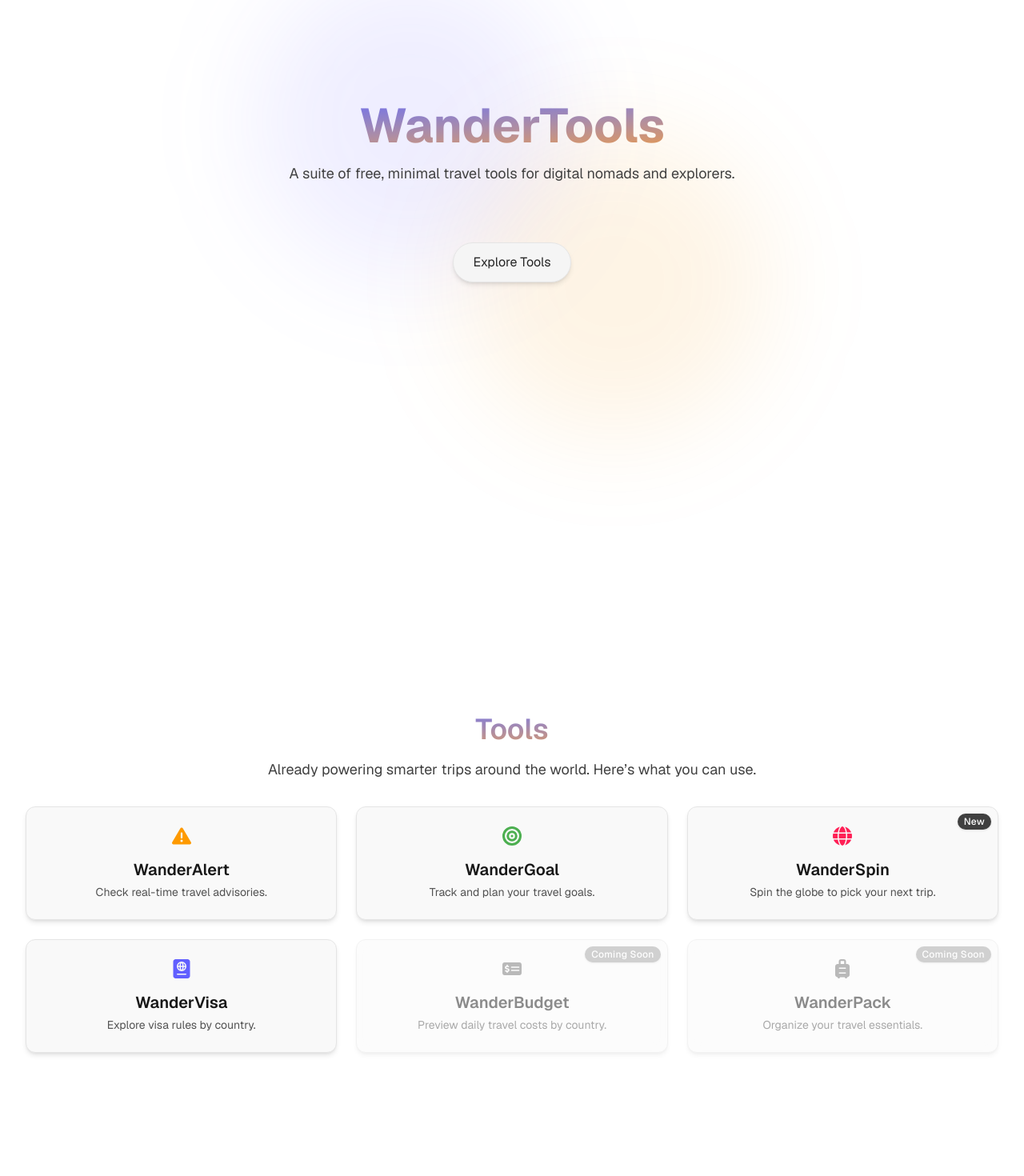
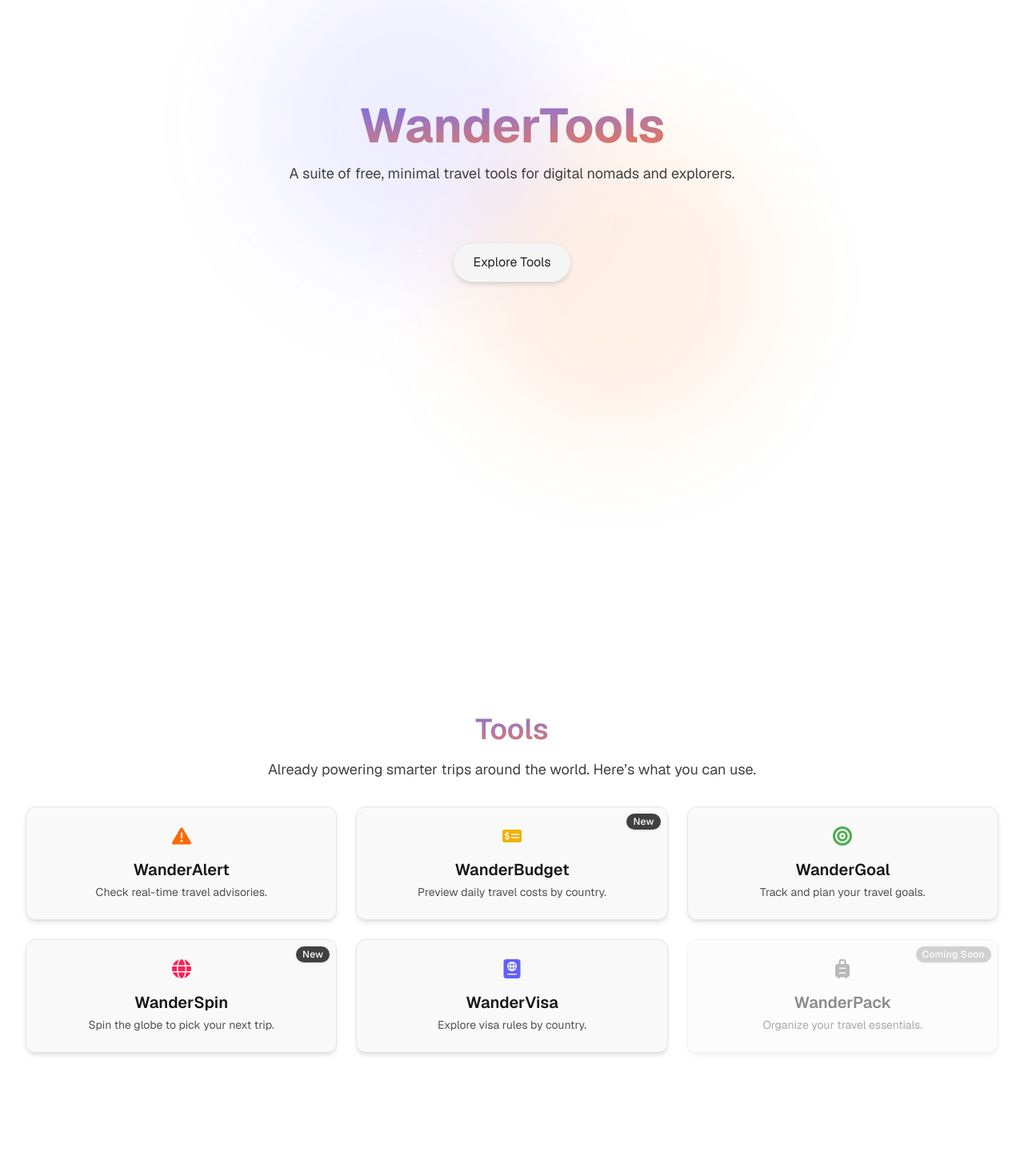
Before and after one commit to afigard/wandertools, a Next.js app: page / in a window 1280 px wide. Shown: the part 240-1710 px from the top of the page at 80% size. Built offline with nearby package versions, Linux system fonts and the light colour scheme.

Commit message:
🚀 Deploy WanderBudget

```diff
--- a/app/layout.tsx
+++ b/app/layout.tsx
@@ -56,7 +56,7 @@ export default function RootLayout({
         className={`${geistSans.variable} ${geistMono.variable} antialiased`}
       >
         <div className="fixed top-1/4 left-1/4 w-96 h-96 bg-indigo-500/10 rounded-full blur-3xl -z-10" />
-        <div className="fixed top-1/2 right-1/4 w-96 h-96 bg-amber-500/10 rounded-full blur-3xl -z-10" />
+        <div className="fixed top-1/2 right-1/4 w-96 h-96 bg-orange-500/10 rounded-full blur-3xl -z-10" />
         {children}
       </body>
     </html>
--- a/app/page.tsx
+++ b/app/page.tsx
@@ -19,9 +19,17 @@ const apps = [
   {
     name: "WanderAlert",
     description: "Check real-time travel advisories.",
-    icon: <FaTriangleExclamation className="text-2xl text-amber-500" />,
+    icon: <FaTriangleExclamation className="text-2xl text-orange-500" />,
     href: "https://wanderalert.vercel.app/",
     disabled: false,
+  },
+  {
+    name: "WanderBudget",
+    description: "Preview daily travel costs by country.",
+    icon: <FaMoneyCheckDollar className="text-2xl text-yellow-500" />,
+    href: "https://wanderbudget.vercel.app/",
+    disabled: false,
+    badge: "new",
   },
   {
     name: "WanderGoal",
@@ -44,13 +52,6 @@ const apps = [
     icon: <FaPassport className="text-2xl text-indigo-500" />,
     href: "https://wandervisa-nine.vercel.app/",
     disabled: false,
-  },
-  {
-    name: "WanderBudget",
-    description: "Preview daily travel costs by country.",
-    icon: <FaMoneyCheckDollar className="text-2xl text-neutral-500" />,
-    href: "",
-    disabled: true,
   },
   {
     name: "WanderPack",
@@ -159,7 +160,7 @@ export default function Home() {
             transition={{ duration: 0.7 }}
             className="w-full max-w-4xl px-4"
           >
-            <h1 className="text-5xl sm:text-6xl font-bold mb-4 bg-gradient-to-br from-indigo-500 to-amber-500 text-transparent bg-clip-text">
+            <h1 className="text-5xl sm:text-6xl font-bold mb-4 bg-gradient-to-br from-indigo-500 to-orange-500 text-transparent bg-clip-text">
               WanderTools
             </h1>
             <p
@@ -194,7 +195,7 @@ export default function Home() {
             viewport={{ once: true }}
             className="w-full"
           >
-            <h2 className="text-3xl sm:text-4xl font-semibold mb-4 bg-gradient-to-br from-indigo-500 to-amber-500 text-transparent bg-clip-text">
+            <h2 className="text-3xl sm:text-4xl font-semibold mb-4 bg-gradient-to-br from-indigo-500 to-orange-500 text-transparent bg-clip-text">
               Tools
             </h2>
             <p
@@ -267,7 +268,7 @@ export default function Home() {
             viewport={{ once: true }}
             className="w-full"
           >
-            <h2 className="text-3xl sm:text-4xl font-semibold mb-4 bg-gradient-to-br from-indigo-500 to-amber-500 text-transparent bg-clip-text">
+            <h2 className="text-3xl sm:text-4xl font-semibold mb-4 bg-gradient-to-br from-indigo-500 to-orange-500 text-transparent bg-clip-text">
               Reviews
             </h2>
             <p
@@ -344,7 +345,7 @@ export default function Home() {
             viewport={{ once: true }}
             className="w-full"
           >
-            <h2 className="text-3xl sm:text-4xl font-semibold mb-4 mt-32 text-center bg-gradient-to-br from-indigo-500 to-amber-500 text-transparent bg-clip-text">
+            <h2 className="text-3xl sm:text-4xl font-semibold mb-4 mt-32 text-center bg-gradient-to-br from-indigo-500 to-orange-500 text-transparent bg-clip-text">
               Waitlist
             </h2>
             <p
```
